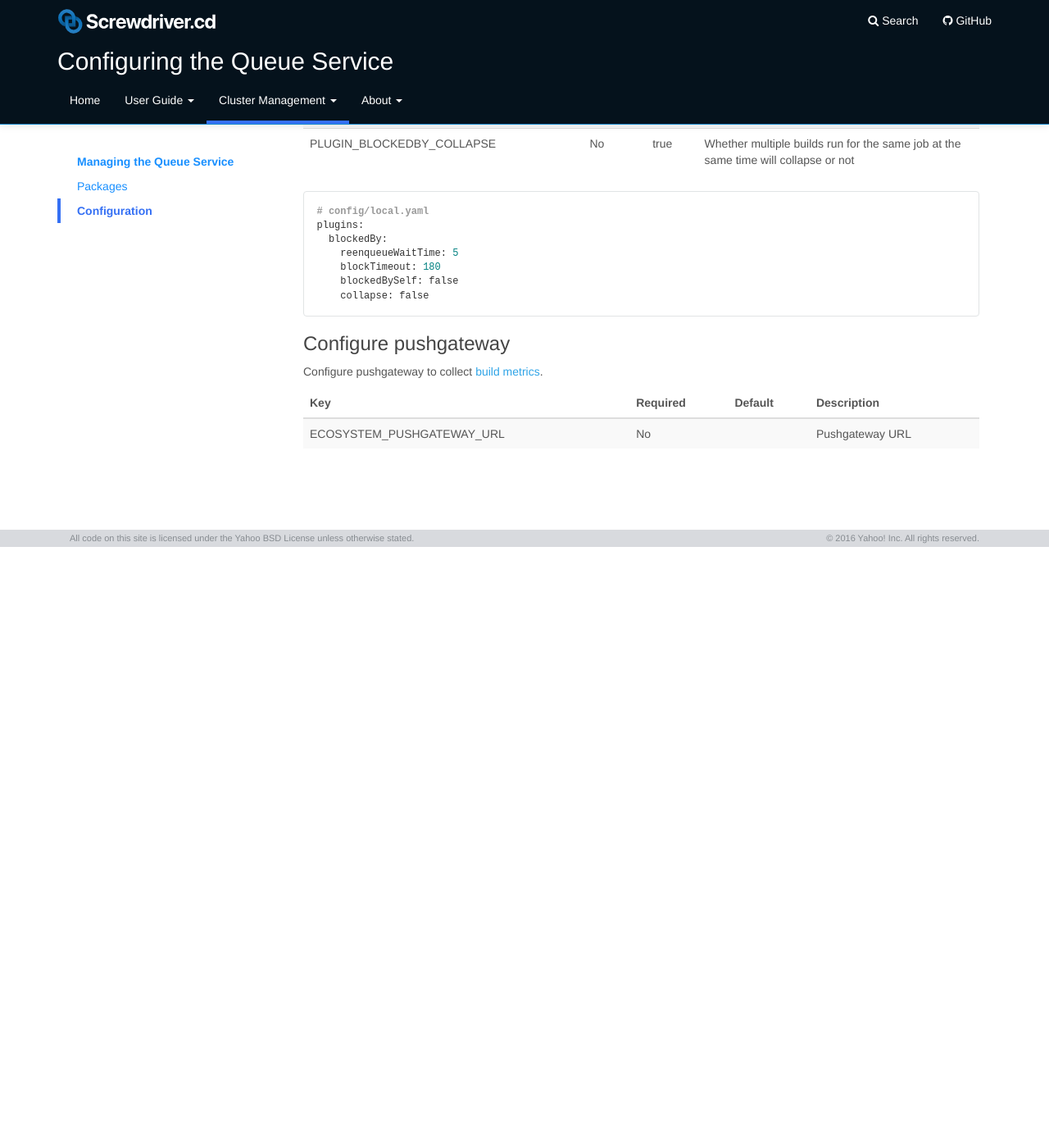
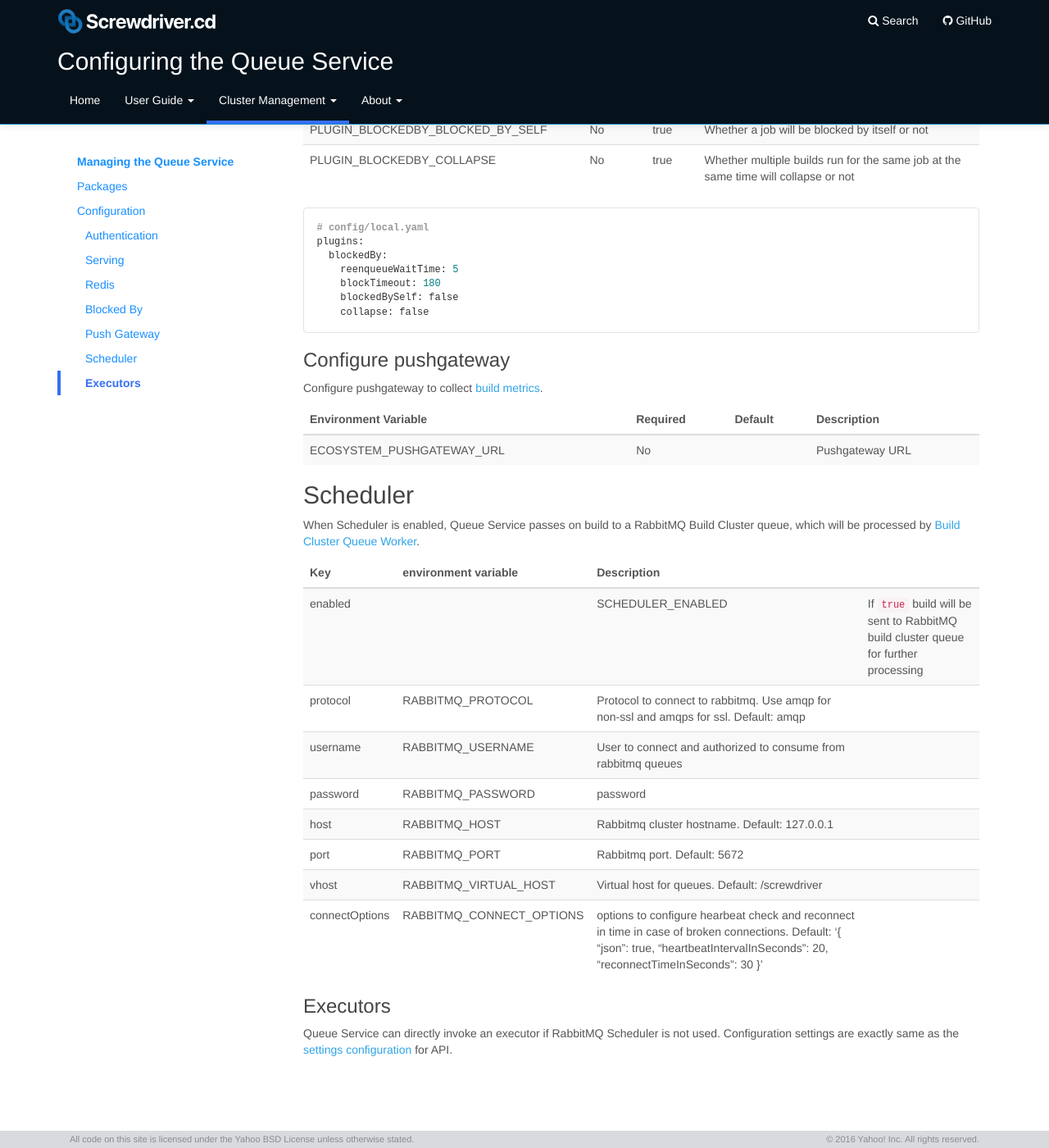
Before and after one commit to screwdriver-cd/guide, a Jekyll site: the page built from docs/cluster-management/configure-queue-service.md, in a window 1280 px wide and 1400 px high, scrolled down 2308 px. Shown: the whole window at 82% size. Built offline with Jekyll 4.4.1, drawn with Linux system fonts in a browser that asks for light colours; before the commit the page ends 2975 px from its top, so only the background shows below that; some of the changed text lies outside the part shown.

Commit message:
fix: add more configuration settings

```diff
--- a/docs/cluster-management/configure-queue-service.md
+++ b/docs/cluster-management/configure-queue-service.md
@@ -11,6 +11,27 @@ toc:
       url: "#packages"
     - title: Configuration
       url: "#configuration"
+    - title: Authentication
+      url: "#authentication"
+      subitem: true
+    - title: Serving
+      url: "#serving"
+      subitem: true
+    - title: Redis
+      url: "#configure-redis-queue"
+      subitem: true
+    - title: Blocked By
+      url: "#configure-blocked-by-settings"
+      subitem: true
+    - title: Push Gateway
+      url: "#configure-pushgateway"
+      subitem: true
+    - title: Scheduler
+      url: "#scheduler"
+      subitem: true
+    - title: Executors
+      url: "#executors"
+      subitem: true
 ---
 # Managing the Queue Service
 
@@ -33,7 +54,7 @@ Screwdriver already [defaults most configuration](https://github.com/screwdriver
 
 Configure the validation of incoming JWTs from the API.
 
-| Key                   | Required | Description                                                                                           |
+| Environment Variable                   | Required | Description                                                                                           |
 |:----------------------|:--------|:------------------------------------------------------------------------------------------------------|
 | JWT_ENVIRONMENT | No      | Environment to generate the JWT for. Ex: `prod`, `beta`. If you want the JWT to not contain `environment`, don't set this environment variable (do not set it to `''`). |
 | SECRET_JWT_PRIVATE_KEY | Yes      | A private key uses for signing jwt tokens. Generate one by running `$ openssl genrsa -out jwtqs.pem 2048`                   |
@@ -55,7 +76,7 @@ auth:
 
 Configure the how the service is listening for traffic.
 
-| Key       | Default             | Description                                                                                                                                                                                                |
+| Environment Variable       | Default             | Description                                                                                                                                                                                                |
 |:----------|:--------------------|:-----------------------------------------------------------------------------------------------------------------------------------------------------------------------------------------------------------|
 | PORT      | 80                  | Port to listen on                                                                                                                                                                                          |
 | HOST      | 0.0.0.0             | Host to listen on (set to localhost to only accept connections from this machine)                                                                                                                          |
@@ -79,7 +100,7 @@ httpd:
 
 Configure some settings for setting up the Queue.
 
-| Key                | Required            |  Default              | Description       |
+| Environment Variable                | Required            |  Default              | Description       |
 |:-------------------|:---------------------|:---------------------|:-----------------------------|
 | REDIS_HOST          | Yes                  | 127.0.0.1            | Redis host                  |
 | REDIS_PORT          | Yes                  | 6379                 | Redis port                  |
@@ -105,7 +126,7 @@ queue:
 
 Configure some settings for [blockedBy](../user-guide/configuration/workflow#blocked-by).
 
-| Key                | Required            |  Default              | Description       |
+| Environment Variable                | Required            |  Default              | Description       |
 |:-------------------|:---------------------|:----------------------------------------------------|
 | PLUGIN_BLOCKEDBY_REENQUEUE_WAIT_TIME      | No                  | 1            | Minutes to wait before re-enqueuing if blocked                 |
 | PLUGIN_BLOCKEDBY_BLOCK_TIMEOUT   | No                   | 120                | Maximum minutes for a job to be blocked before timing out           |
@@ -126,6 +147,25 @@ plugins:
 
 Configure pushgateway to collect [build metrics](./collect-metrics#build-metrics).
 
-|Key                        | Required | Default | Description     |
+| Environment Variable                        | Required | Default | Description     |
 |:--------------------------|:---------|:--------|:----------------|
 |ECOSYSTEM_PUSHGATEWAY_URL  | No       |         | Pushgateway URL |
+
+## Scheduler
+
+When Scheduler is enabled, Queue Service passes on build to a RabbitMQ Build Cluster queue, which will be processed by [Build Cluster Queue Worker](./configure-buildcluster-queue-worker).
+
+| Key                   | environment variable | Description                                                                                           |
+|:----------------------|:---------------------|:------------------------------------------------------------------------------------------------------|
+| enabled | |SCHEDULER_ENABLED | If `true` build will be sent to RabbitMQ build cluster queue for further processing |
+| protocol | RABBITMQ_PROTOCOL | Protocol to connect to rabbitmq. Use amqp for non-ssl and amqps for ssl. Default: amqp |
+| username | RABBITMQ_USERNAME | User to connect and authorized to consume from rabbitmq queues |
+| password | RABBITMQ_PASSWORD | password |
+| host | RABBITMQ_HOST | Rabbitmq cluster hostname. Default: 127.0.0.1 |
+| port | RABBITMQ_PORT | Rabbitmq port. Default: 5672 |
+| vhost | RABBITMQ_VIRTUAL_HOST | Virtual host for queues. Default: /screwdriver |
+| connectOptions | RABBITMQ_CONNECT_OPTIONS | options to configure hearbeat check and reconnect in time in case of broken connections. Default: '{ "json": true, "heartbeatIntervalInSeconds": 20, "reconnectTimeInSeconds": 30 }' |
+
+### Executors
+
+Queue Service can directly invoke an executor if RabbitMQ Scheduler is not used. Configuration settings are exactly same as the [settings configuration](./configure-api#executor-plugin) for API.
```
Also changed, not shown: docs/cluster-management/configure-api.md (+1 -0 lines), docs/cluster-management/configure-buildcluster-queue-worker.md (+40 -1 lines).
